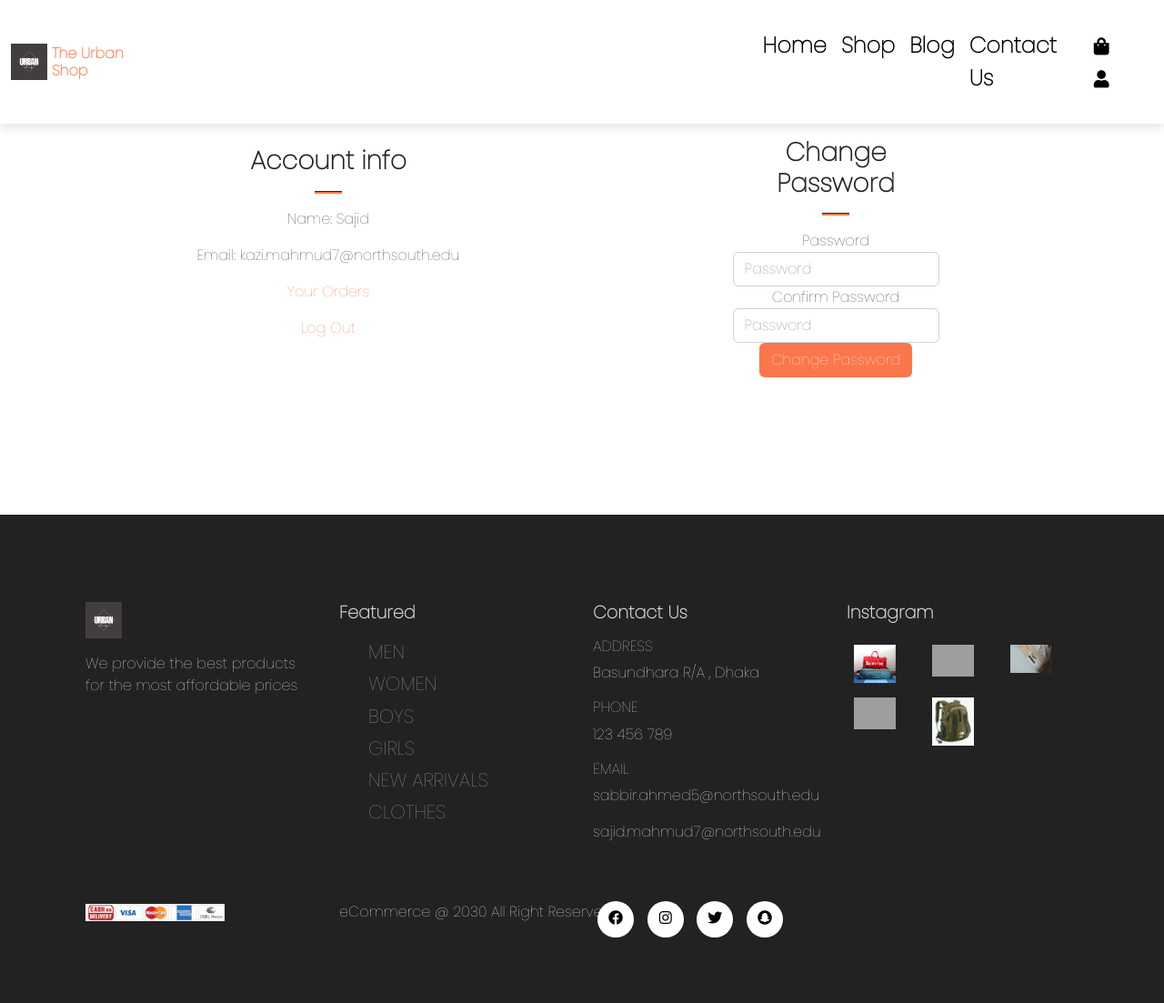
After one commit to SAshourav/UrbanBD, a PHP site: page /Account.html in a window 1280 px wide. The commit adds this page. Shown: the whole page at 91% size. Run offline with PHP 8.4, Linux system fonts and the light colour scheme; grey boxes are pictures that could not be loaded.

Commit message:
Account page and it's design done

```diff
--- /dev/null
+++ b/Account.html
@@ -0,0 +1,187 @@
+<!DOCTYPE html>
+<html lang="en">
+  <head>
+    <meta charset="UTF-8" />
+    <meta http-equiv="X-UA-Compatible" content="IE=edge" />
+    <meta name="viewport" content="width=device-width, initial-scale=1.0" />
+    <title>Home | Urban</title>
+    <!-- CSS only -->
+    <link
+      href="https://cdn.jsdelivr.net/npm/bootstrap@5.2.2/dist/css/bootstrap.min.css"
+      rel="stylesheet"
+      integrity="sha384-Zenh87qX5JnK2Jl0vWa8Ck2rdkQ2Bzep5IDxbcnCeuOxjzrPF/et3URy9Bv1WTRi"
+      crossorigin="anonymous"
+    />
+    <link
+      rel="stylesheet"
+      href="https://use.fontawesome.com/releases/v5.15.4/css/all.css"
+      integrity="sha384-DyZ88mC6Up2uqS4h/KRgHuoeGwBcD4Ng9SiP4dIRy0EXTlnuz47vAwmeGwVChigm"
+      crossorigin="anonymous"
+    />
+    <link rel="stylesheet" href="assets/css/style.css" />
+  </head>
+  <body>
+    <!-- Here Is the navbar section-->
+
+    <nav class="navbar navbar-expand-lg py-3 bg-white fixed-top">
+      <div class="container-fluid">
+        <img class="logo" src="assets/imgs/logo.png" alt="">
+        <h2 class="brand">The Urban Shop</h2>
+        <button
+          class="navbar-toggler"
+          type="button"
+          data-bs-toggle="collapse"
+          data-bs-target="#navbarSupportedContent"
+          aria-controls="navbarSupportedContent"
+          aria-expanded="false"
+          aria-label="Toggle navigation"
+        >
+          <span class="navbar-toggler-icon"></span>
+        </button>
+        <div class="collapse navbar-collapse nav-buttons" id="navbarSupportedContent">
+          <ul class="navbar-nav me-auto mb-2 mb-lg-0">
+            <li class="nav-item">
+              <a class="nav-link" href="index.html">Home</a>
+            </li>
+
+            <li class="nav-item">
+              <a class="nav-link" href="shop.html">Shop</a>
+            </li>
+
+            <li class="nav-item">
+              <a class="nav-link" href="#">Blog</a>
+            </li>
+
+            <li class="nav-item">
+              <a class="nav-link" href="#">Contact Us</a>
+            </li>
+
+            <li class="nav-item">
+              <i class="fas fa-shopping-bag"></i>
+              <i class="fas fa-user"></i>
+            </li>
+
+
+          </ul>
+        </div>
+      </div>
+    </nav>
+
+
+    <!--Account-->
+
+    <section class="my-5 py-5">
+       <div class="row container mx-auto">
+        <div class="text-center mt-3 pt-5 col-lg-6 col-md-12 col-sm-12">
+          <h3 class="font-weight-bold">Account info</h3>
+          <hr class="mx-auto">
+          <div class="account-info">
+            <p>Name: <span>Sajid</span></p>
+            <p>Email: <span>kazi.mahmud7@northsouth.edu</span></p>
+            <p><a href="" id="orders-btn">Your Orders</a></p>
+            <p><a href="" id="logout-btn">Log Out</a></p>
+          </div>
+        </div>
+
+       <div class="col-lg-6 col-md-12 col-sm-12">
+        <form id="account-form">
+            <h3>Change Password</h3>
+            <hr class="mx-auto">
+            <div class="form-group">
+                <label>Password</label>
+                <input type="password" class="form-control" id="account-password" name="password" placeholder="Password" required/>
+            </div>
+            <div class="form-group">
+                <label>Confirm Password</label>
+                <input type="password" class="form-control" id="account-password-confirm" name="confirmPassword" placeholder="Password" required/>
+            </div>
+            <div class="form-group">
+              <input type="submit" value="Change Password" class="btn" id="change-pass-btn">
+            </div>
+        </form>
+       </div>
+
+       </div>
+    </section>
+
+
+
+
+
+         <!--Footer-->
+
+         <footer class="mt-5 py-5">
+            <div class="row container mx-auto pt-5">
+             <div class="footer-one col-lg-3 col-md-6 col-sm-12">
+               <img class="logo" src="assets/imgs/logo.png"/>
+               <p class="pt-3">We provide the best products for the most affordable prices</p>
+             </div>
+             <div class="footer-one col-lg-3 col-md-6 col-sm-12">
+               <h5 class="pb-2">Featured</h5>
+               <ul class="text-uppercase">
+                 <li><a href="#">men</a></li>
+                 <li><a href="#">women</a></li>
+                 <li><a href="#">boys</a></li>
+                 <li><a href="#">girls</a></li>
+                 <li><a href="#">new arrivals</a></li>
+                 <li><a href="#">clothes</a></li>
+               </ul>
+             </div>
+
+             <div class="footer-one col-lg-3 col-md-6 col-sm-12">
+               <h5 class="pb-2">Contact Us</h5>
+               <div>
+                 <h6 class="text-uppercase">Address</h6>
+                 <p>Basundhara R/A , Dhaka</p>
+               </div>
+               <div>
+                 <h6 class="text-uppercase">Phone</h6>
+                 <p>123 456 789</p>
+               </div>
+               <div>
+                 <h6 class="text-uppercase">Email</h6>
+                 <p>sabbir.ahmed5@northsouth.edu</p>
+                 <p>sajid.mahmud7@northsouth.edu</p>
+               </div>
+             </div>
+             <div class="footer-one col-lg-3 col-md-6 col-sm-12">
+               <h5 class="pb-2">Instagram</h5>
+               <div class="row">
+                 <img src="assets/imgs/instagram/bag.jpg" class="img-fluid w-25 h-100 m-2"/>
+                 <img src="assets/imgs/instagram/jacket.jpg" class="img-fluid w-25 h-100 m-2"/>
+                 <img src="assets/imgs/instagram/shoe.jpg" class="img-fluid w-25 h-100 m-2"/>
+                 <img src="assets/imgs/Featured1.jpg" class="img-fluid w-25 h-100 m-2"/>
+                 <img src="assets/imgs/Featured2.jpg" class="img-fluid w-25 h-100 m-2"/>
+               </div>
+             </div>
+            </div>
+
+
+             <div class="copyright mt-5">
+               <div class="row container mx-auto">
+                 <div class="col-lg-3 col-md-5 col-sm-12 mb-4">
+                  <img src="assets/imgs/payment.jpg"/>
+                 </div>
+                 <div class="col-lg-3 col-md-5 col-sm-12 mb-4 text-nowrap mb-2">
+                    <p>eCommerce @ 2030 All Right Reserved</p>
+                  </div>
+                  <div class="col-lg-3 col-md-5 col-sm-12 mb-4">
+                   <a href="#"><i class="fab fa-facebook"></i></a>
+                   <a href="#"><i class="fab fa-instagram"></i></a>
+                   <a href="#"><i class="fab fa-twitter"></i></a>
+                   <a href="#"><i class="fab fa-snapchat"></i></a>
+                  </div>
+               </div>
+             </div>
+
+          </footer>
+
+
+         <!-- JavaScript Bundle with Popper -->
+         <script
+           src="https://cdn.jsdelivr.net/npm/bootstrap@5.2.2/dist/js/bootstrap.bundle.min.js"
+           integrity="sha384-OERcA2EqjJCMA+/3y+gxIOqMEjwtxJY7qPCqsdltbNJuaOe923+mo//f6V8Qbsw3"
+           crossorigin="anonymous"
+         ></script>
+       </body>
+     </html>
--- a/assets/css/style.css
+++ b/assets/css/style.css
@@ -492,3 +492,26 @@ th:last-child{
 #register-form #login-url{
   color: #fb774b;
 }
+
+/* Account */
+
+#account-form{
+  width: 50%;
+  margin: 35px auto;
+  text-align: center;
+  padding: 20px;
+}
+
+#account-form-input{
+  margin: auto;
+}
+
+#account-form #change-pass-btn{
+  color: #fff;
+  background-color: #fb774b;
+}
+
+.account-info #orders-btn,#logout-btn{
+  color: #fb774b;
+  text-decoration: none;
+}
```
